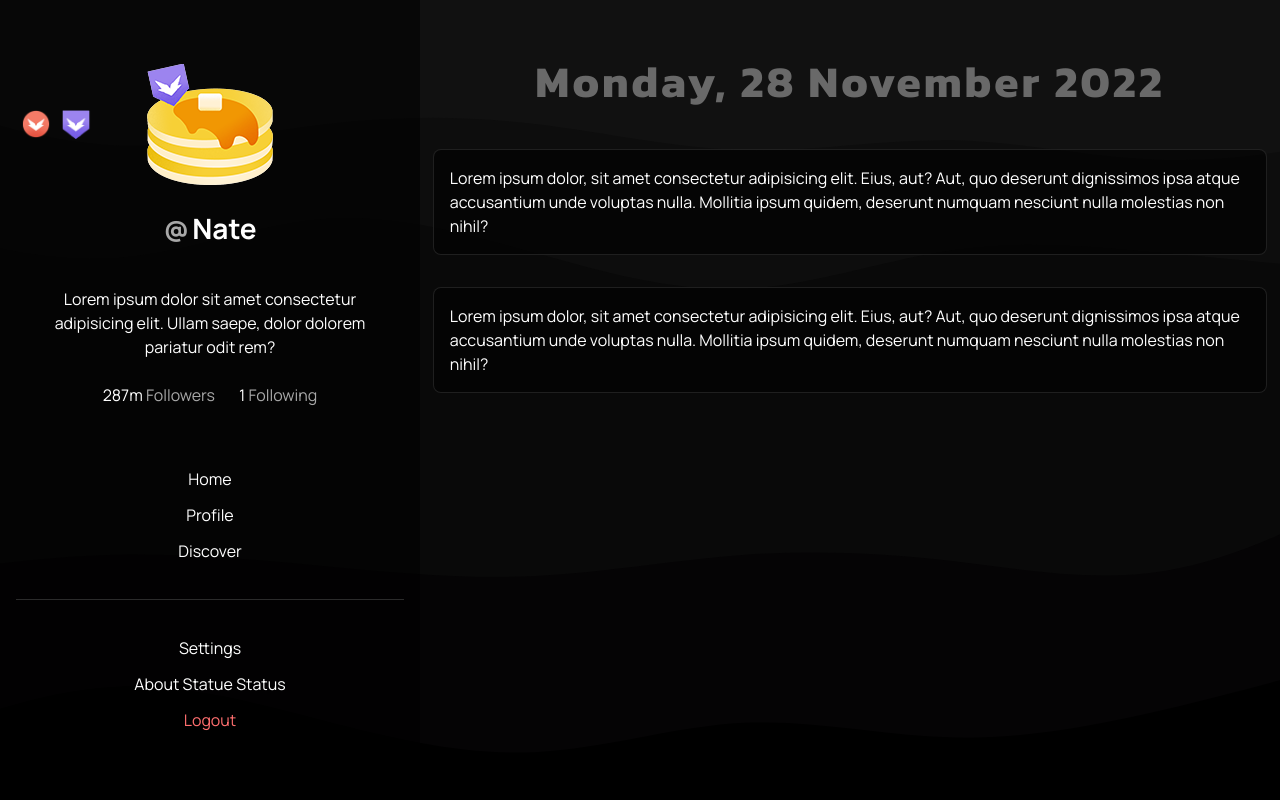
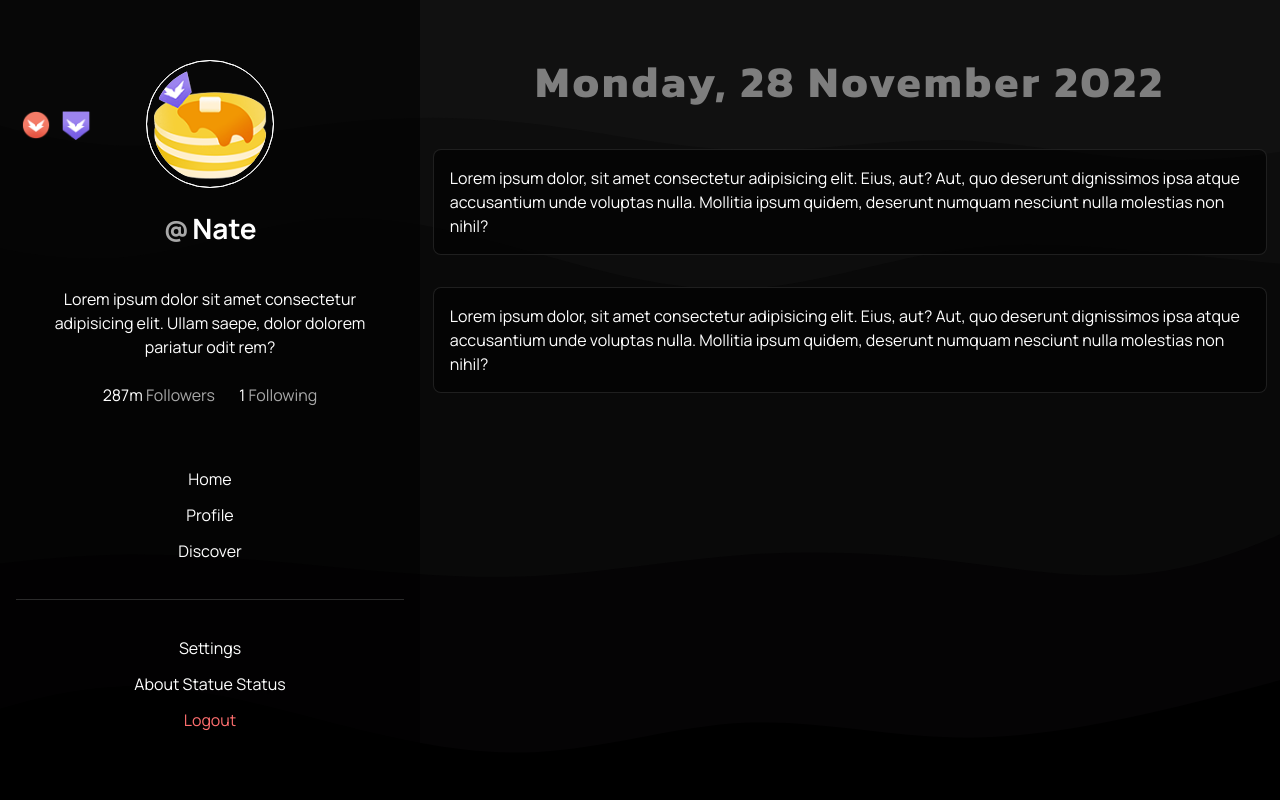
Before and after one commit to TDG-Org/Statue-Status, a React (Create React App) app in the folder client/: page / in a window 1280 px wide. Shown: the top 800 px of the page. Built offline with nearby package versions, Linux system fonts and the light colour scheme.

Commit message:
updated styles on the aside

```diff
--- a/client/src/components/User.jsx
+++ b/client/src/components/User.jsx
@@ -4,7 +4,7 @@ import React from "react";
 import "../sass/components/User.scss";
 
 // Images/SVGs
-import { Bravery, Brilliance, Pancake } from "../assets/imgs";
+import { Bravery, Brilliance, Pancake, Planet } from "../assets/imgs";
 
 const User = () => {
   return (
--- a/client/src/pages/Home/HomePage.scss
+++ b/client/src/pages/Home/HomePage.scss
@@ -6,5 +6,5 @@
   letter-spacing: 3px;
   text-align: center;
   margin: 1.5rem 0 2.5rem 0;
-  color: rgba(171, 171, 171, 0.574);
+  color: rgba(171, 171, 171, 0.705);
 }
--- a/client/src/sass/components/User.scss
+++ b/client/src/sass/components/User.scss
@@ -41,7 +41,9 @@
     border-radius: 50%;
     border: 1px solid transparent;
     padding: 0;
-    transition: all 200ms ease;
+    padding-bottom: .4rem;
+    padding-top: .55rem;
+    transition: all 275ms ease;
 
     a {
       img {
@@ -51,10 +53,11 @@
 
     &:hover {
       cursor: pointer;
-      border: 1px solid $accent-clr;
+      border-bottom: 1px solid $accent-clr;
+      border-top: 1px solid $accent-clr;
 
       img {
-        filter: contrast(175%);
+        filter: contrast(195%);
       }
     }
   }
@@ -64,11 +67,15 @@
 
 .avatar-sect {
   img {
-    max-width: 128px;
-    transition: all 200ms ease;
+    width: 128px;
+    transition: all 250ms ease;
     filter: drop-shadow(0 0 0px);
+    border-radius: 50%;
+    border: 1px solid $light-clr;
+    padding: .35rem;
 
     &:hover {
+      border: 1px solid $prime-clr;
       cursor: pointer;
       filter: drop-shadow(0 0 9px rgba(255, 255, 255, 0.14));
     }
```
